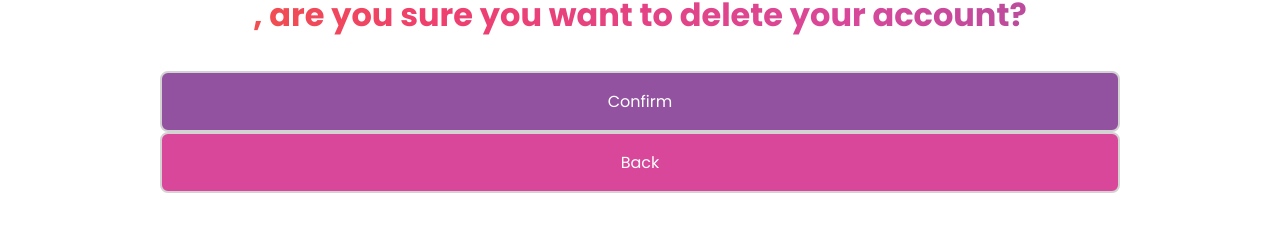
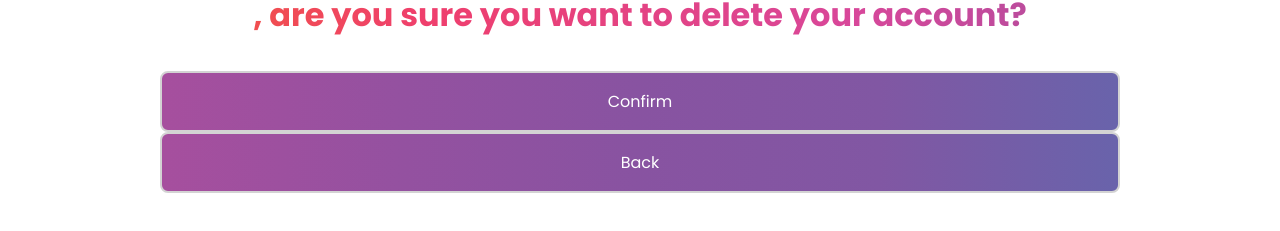
Before and after one commit to nicoayamen/dicer, a React (Create React App) app in the folder frontend/: page /profile/1/delete in a window 1280 px wide. Shown: the part 217-448 px from the top of the page. Built offline with nearby package versions, Linux system fonts and the light colour scheme; no server answers.

Commit message:
Add Profile page styling

```diff
--- a/frontend/src/styles/profile.css
+++ b/frontend/src/styles/profile.css
@@ -6,8 +6,6 @@
   padding: 2rem;
   background: white;
   -webkit-background-clip: padding-box;
-  border: 2px solid lightgrey;
-  border-radius: 1rem;
   margin: auto;
   max-width: 600px;
 }
@@ -30,9 +28,7 @@
 .profile-header h1 {
   margin: 0;
   font-size: 1.5rem;
-  background: -webkit-linear-gradient(right, #9252a0, #d8479a, #ef3f6d, #f36523);
-  -webkit-background-clip: text;
-  -webkit-text-fill-color: transparent;
+  color: #423e6b; /* Desired color */
 }
 
 .profile-actions {
@@ -48,28 +44,29 @@
   padding: 1rem;
   border-radius: 0.5rem;
   border: 2px solid lightgrey;
-  background-color: #9252a0; /* Default color */
-  color: white;
+  background: -webkit-linear-gradient(right, #6963ab,#8157a3, #8853a1, #9451a0, #a64f9e);
+  -webkit-background-clip: button;
+  -webkit-text-fill-color: white;
   cursor: pointer;
   font-size: 1rem;
   text-align: center;
   transition: background-color 0.3s, color 0.3s;
 }
 
-.profile-button:nth-child(2) {
-  background-color: #d8479a; /* Second button color */
-}
-
-.profile-button:nth-child(3) {
-  background-color: #ef3f6d; /* Third button color */
+.profile-button:hover {
+  background: -webkit-linear-gradient(left,#7771c2,#9355c5, #9238bb, #a64f9e );
+  -webkit-background-clip: button;
+  -webkit-text-fill-color: white;
 }
 
 .profile-button:nth-child(4) {
-  background-color: #f36523; /* Fourth button color */
+  background: -webkit-linear-gradient(left, #f20606, #f54b29);
+  -webkit-background-clip: button;
+  -webkit-text-fill-color: white;
 }
 
-.profile-button:hover {
-  background-color: #ffffff; /* White background on hover */
-  color: #000; /* Black text color on hover */
-  border-color: transparent; /* Remove border color */
+.profile-button:nth-child(4):hover {
+  background: -webkit-linear-gradient(left, #d80101, #ee2b04);
+  -webkit-background-clip: button;
+  -webkit-text-fill-color: white;
 }
```
